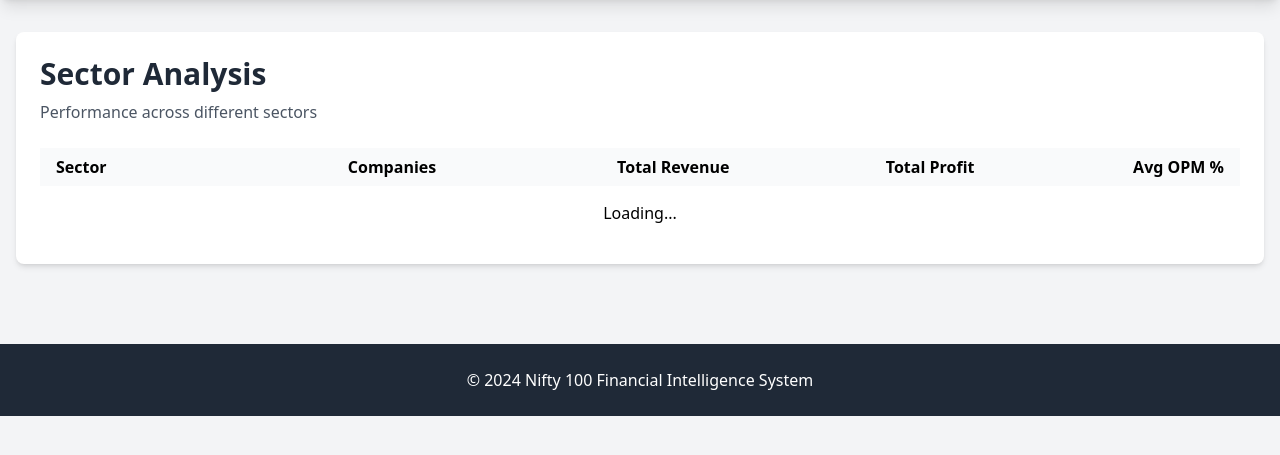
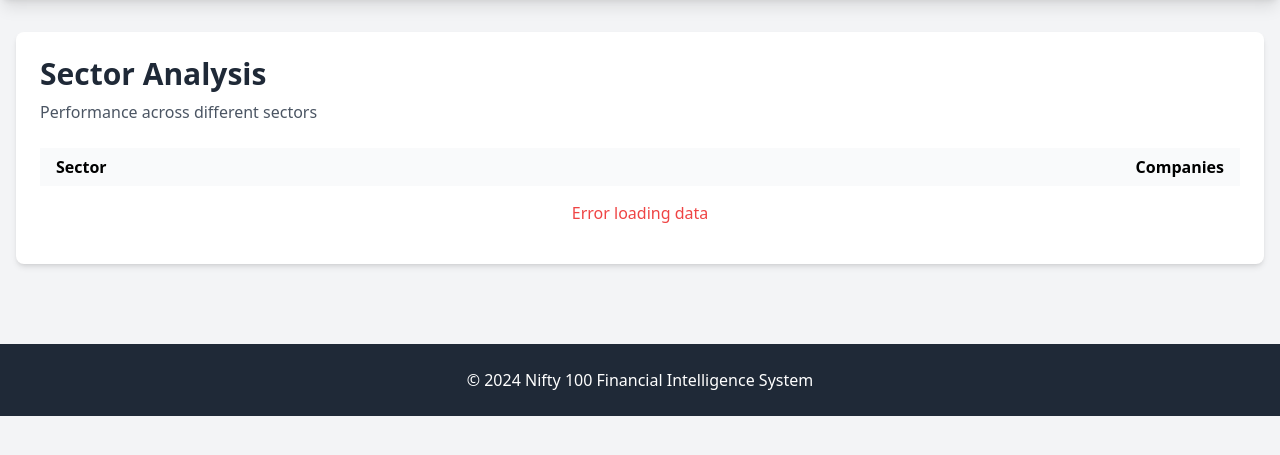
Before and after one commit to kutty12122004-ui/nifty100-analytics, a Django app: template nifty_api/templates/sector_analysis.html in a window 1280 px wide. Shown: the part 84-539 px from the top of the page. Run offline with Django 5.2, Linux system fonts and the light colour scheme; the template is opened without the code that fills it, so the values that code supplies are empty; some libraries are stand-ins or nearby versions.

Commit message:
Simplify views and add missing sector_analysis template

```diff
--- a/nifty_api/templates/sector_analysis.html
+++ b/nifty_api/templates/sector_analysis.html
@@ -10,9 +10,14 @@
     <div class="overflow-x-auto">
         <table class="w-full">
             <thead class="bg-gray-50">
-                <tr><th class="px-4 py-2 text-left">Sector</th><th class="px-4 py-2 text-right">Companies</th><th class="px-4 py-2 text-right">Total Revenue</th><th class="px-4 py-2 text-right">Total Profit</th><th class="px-4 py-2 text-right">Avg OPM %</th></tr>
+                <tr>
+                    <th class="px-4 py-2 text-left">Sector</th>
+                    <th class="px-4 py-2 text-right">Companies</th>
+                </tr>
             </thead>
-            <tbody id="sector-table"><tr><td colspan="5" class="text-center py-4">Loading...</td></tr></tbody>
+            <tbody id="sector-table">
+                <tr><td colspan="2" class="text-center py-4">Loading...</td></tr>
+            </tbody>
         </table>
     </div>
 </div>
@@ -23,15 +28,19 @@
         .then(data => {
             const sectors = data.sectors || [];
             const tableBody = document.getElementById('sector-table');
+            if (sectors.length === 0) {
+                tableBody.innerHTML = '<tr><td colspan="2" class="text-center py-4">No sector data available</td></tr>';
+                return;
+            }
             tableBody.innerHTML = sectors.map(s => `
-                <tr class="border-b">
+                <tr class="border-b hover:bg-gray-50">
                     <td class="px-4 py-2 font-semibold">${s.sector}</td>
                     <td class="px-4 py-2 text-right">${s.companies}</td>
-                    <td class="px-4 py-2 text-right">${(s.total_sales_cr / 1000).toFixed(0)}K Cr</td>
-                    <td class="px-4 py-2 text-right">${(s.total_profit_cr / 1000).toFixed(0)}K Cr</td>
-                    <td class="px-4 py-2 text-right">${s.avg_opm_pct}%</td>
                 </tr>
             `).join('');
+        })
+        .catch(error => {
+            document.getElementById('sector-table').innerHTML = '<tr><td colspan="2" class="text-center py-4 text-red-500">Error loading data</td></tr>';
         });
 </script>
 {% endblock %}
```
Also changed, not shown: nifty_api/views.py (+6 -16 lines).
